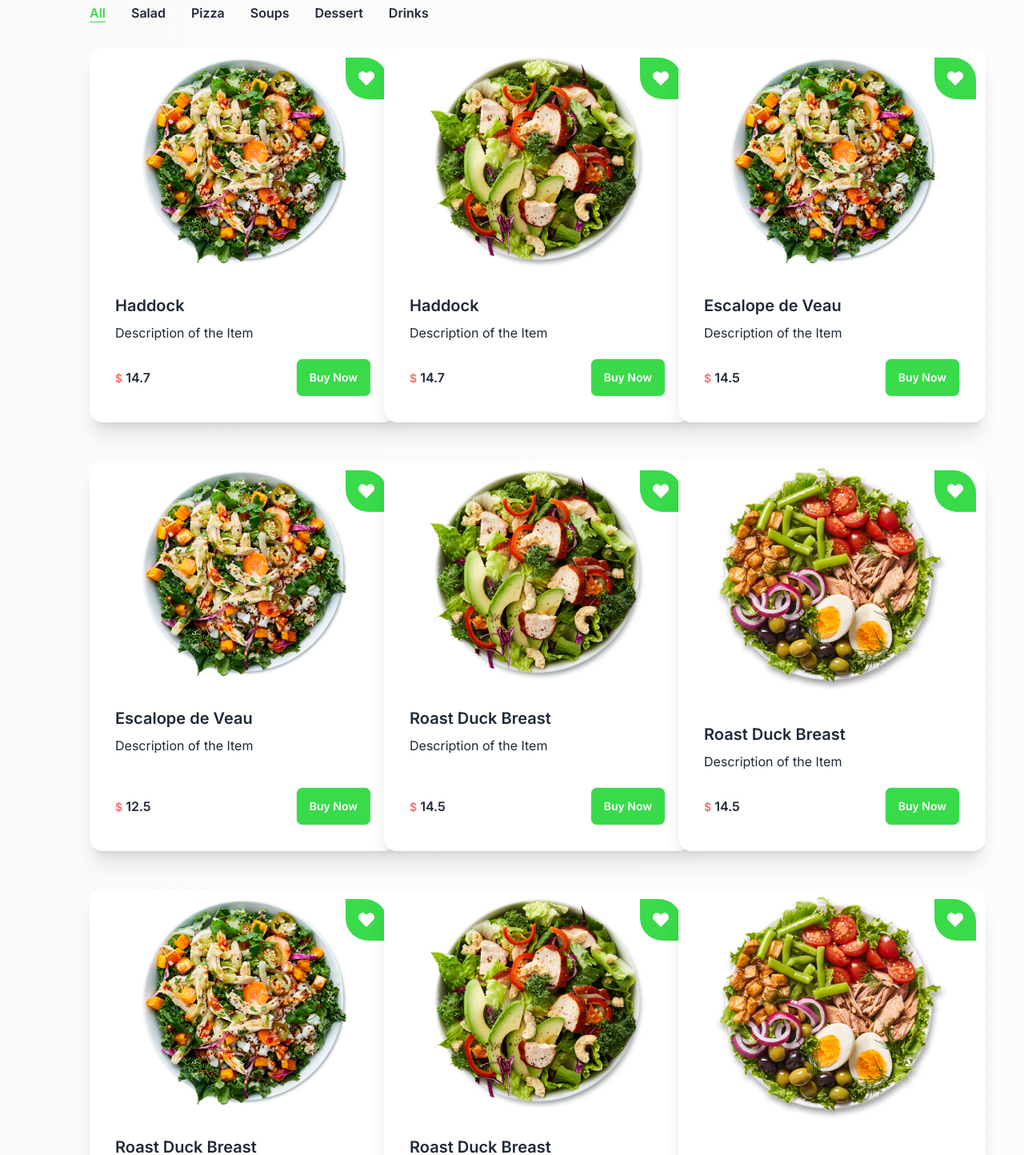
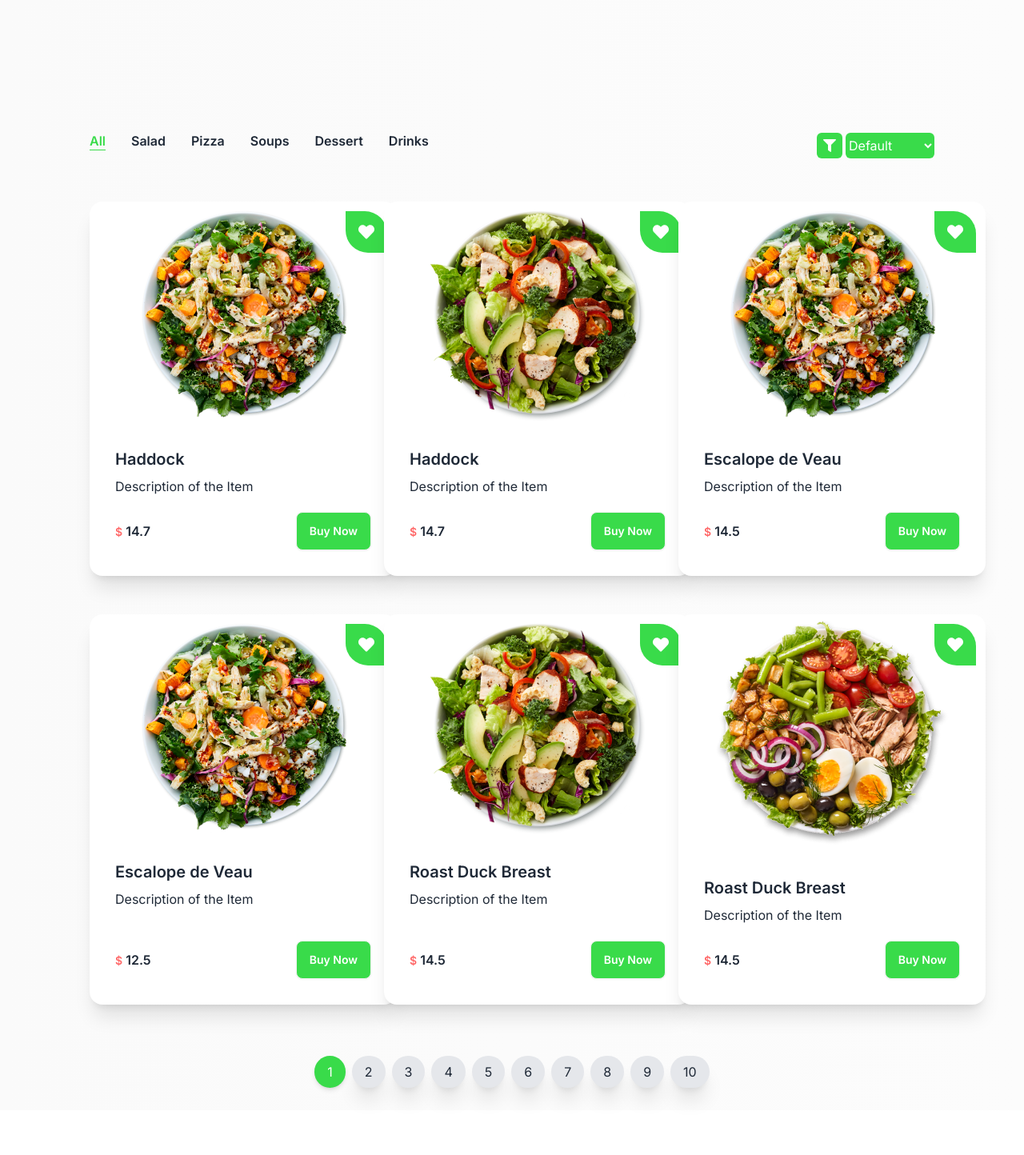
Before and after one commit to Soumyacodes2022/Foodie, a React (Vite) app: page /menu in a window 1280 px wide. Shown: the part 460-1904 px from the top of the page at 80% size. Built offline with nearby package versions, Linux system fonts and the light colour scheme.

Commit message:
Bugfixes and Pagination added

```diff
--- a/src/pages/Shop/Menu.jsx
+++ b/src/pages/Shop/Menu.jsx
@@ -1,12 +1,14 @@
 import React, { useEffect, useState } from "react";
 import Card from "../../Components/Card";
+import { FaFilter } from "react-icons/fa";
 
 const Menu = () => {
   const [menu, setMenu] = useState([]);
   const [filteredItems, setFilteredItems] = useState([]);
   const [categoryItems, setCategoryItems] = useState("all");
   const [sortItems, setSortItems] = useState("default");
-
+  const [currentPage, setCurrentPage] = useState(1);
+  const [itemsPerPage] = useState(6);
   //loading Data
   useEffect(() => {
     //fetching data from the backend
@@ -29,17 +31,17 @@ const Menu = () => {
     const filtered =
       category === "all"
         ? menu
-        : menu.filter((items) => {
-            items.category === category;
-          });
+        : menu.filter((items) => items.category === category);
     setFilteredItems(filtered);
     setCategoryItems(category);
+    setCurrentPage(1);
   };
 
   //show All Data
   const showAll = () => {
     setFilteredItems(menu);
     setCategoryItems("all");
+    setCurrentPage(1);
   };
 
   //sorting All Data according to A-Z , Z-A ,price low to high, price high to low
@@ -71,7 +73,13 @@ const Menu = () => {
         break;
     }
     setFilteredItems(sortedItems);
+    setCurrentPage(1);
   };
+
+  const indexofLastItem = currentPage * itemsPerPage;
+  const indexofFirstItem = indexofLastItem - itemsPerPage;
+  const currentItems = filteredItems.slice(indexofFirstItem, indexofLastItem);
+  const paginate = (pageNumber) => setCurrentPage(pageNumber);
 
   return (
     <div className="section-container bg-gradient-to-r from-[#FAFAFA] from-0% to-[#FCFCFC] to-100%">
@@ -90,11 +98,11 @@ const Menu = () => {
             Order Now
           </button>
         </div>
-
+      </div>
       {/* Products */}
       <div className="">
         {/* Filtering and Sorting */}
-          <div>
+        <div className="flex flex-col md:flex-row flex-wrap md:justify-between items-center space-y-3 mb-8">
           {/* All Categories btns */}
           <div className="flex flex-row flex-wrap gap-4 md:gap-8 justify-start md:items-center my-8 font-semibold">
             <button
@@ -134,13 +142,55 @@ const Menu = () => {
               Drinks
             </button>
           </div>
+          {/* Filtering through sort */}
+          <div className="flex  justify-center md:justify-end mb-10 md:my-6  py-3 ">
+            <div className="bg-green px-2 py-1 rounded-md mx-1">
+              <FaFilter className=" text-[#ffffff] my-1 " />
+            </div>
+            <select
+              className="bg-green text-[#ffffff] rounded-md border-green"
+              name="sort"
+              id="sort"
+              value={sortItems}
+              onChange={(e) => {
+                handleSortItems(e.target.value);
+              }}
+            >
+              <option className="bg-[#ffffff] text-green" value="default">
+                Default
+              </option>
+              <option className="bg-[#ffffff] text-green" value="A-Z">
+                A-Z
+              </option>
+              <option className="bg-[#ffffff] text-green" value="Z-A">
+                Z-A
+              </option>
+              <option className="bg-[#ffffff] text-green" value="low-to-high">
+                Low to High
+              </option>
+              <option className="bg-[#ffffff] text-green" value="high-to-low">
+                High to Low
+              </option>
+            </select>
+          </div>
         </div>
         <div className="grid md:grid-cols-3 sm:grid-cols-2 grid-cols-1 gap-12">
-            {filteredItems.map((item) => (
+          {currentItems.map((item) => (
             <Card key={item._id} item={item} />
           ))}
         </div>
       </div>
+      {/* Pagination System */}
+      <div className="flex justify-center my-9">
+        {Array.from({
+          length: Math.ceil(filteredItems.length / itemsPerPage),
+        }).map((_, index) => (
+          <button key={index + 1}
+          onClick={()=>paginate(index + 1)}
+          className={`px-4 py-2 mx-1 my-7 rounded-full ${currentPage === index+1 ? "text-white bg-green shadow-md" : "bg-gray-200 shadow-xl"}`} >
+            {index + 1}
+          </button>
+        ))}
       </div>
     </div>
   );
```
Lines whose indentation alone changed are shown as unchanged.
